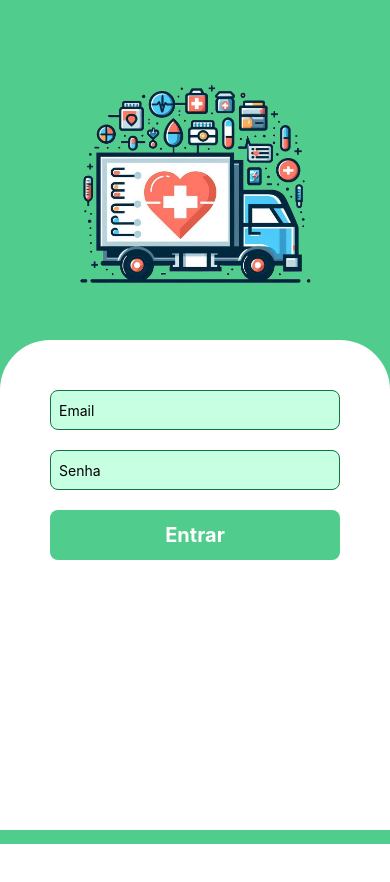
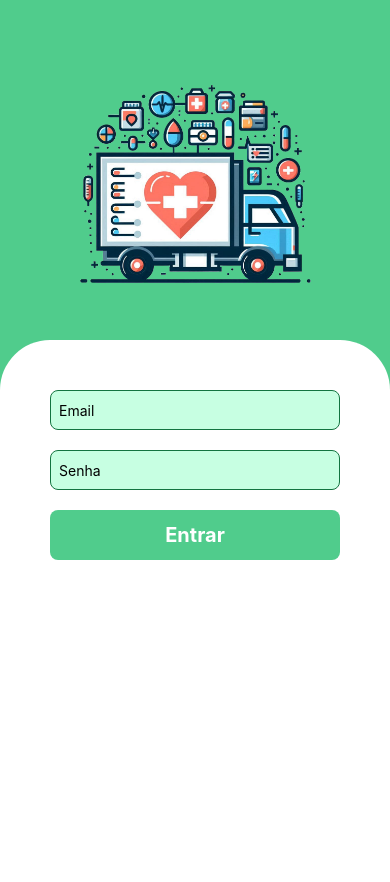
Before and after one commit to LeoRVergani/InventoryManagementApp, a React Native app: screen /Login in a window 390 px wide. Shown: the top 882 px of the page. Before the commit the page ends 844 px from the top, so only its background shows below. Built offline with nearby package versions, Linux system fonts and the light colour scheme.

Commit message:
Fix: login screen

```diff
--- a/src/Login.tsx
+++ b/src/Login.tsx
@@ -1,4 +1,4 @@
-import React, { useState, useEffect } from 'react';
+import React, { useState } from 'react';
 import { View, TextInput, Alert, StyleSheet, SafeAreaView, Image, Text, TouchableOpacity } from 'react-native';
 import axios from 'axios';
 import AsyncStorage from '@react-native-async-storage/async-storage';
@@ -110,7 +110,7 @@ const styles = StyleSheet.create({
         marginTop: 20,
         borderTopRightRadius: 50,
         borderTopLeftRadius: 50,
-        paddingBottom: 270,
+        paddingBottom: 450,
     },
     btnLogin: {
         backgroundColor: '#50CC8C',
```
Also changed, not shown: 3 other files (tests, documents, lock files or other folders).
